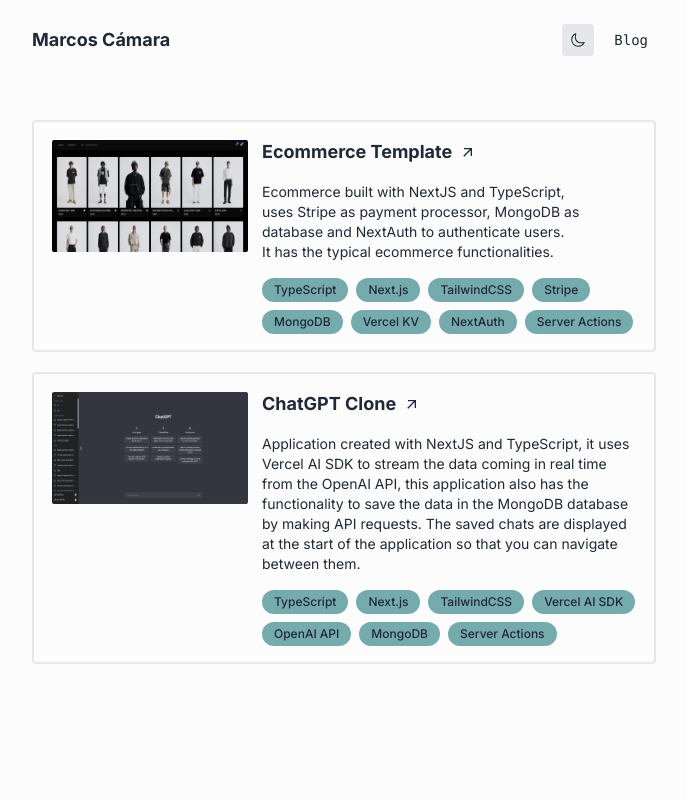
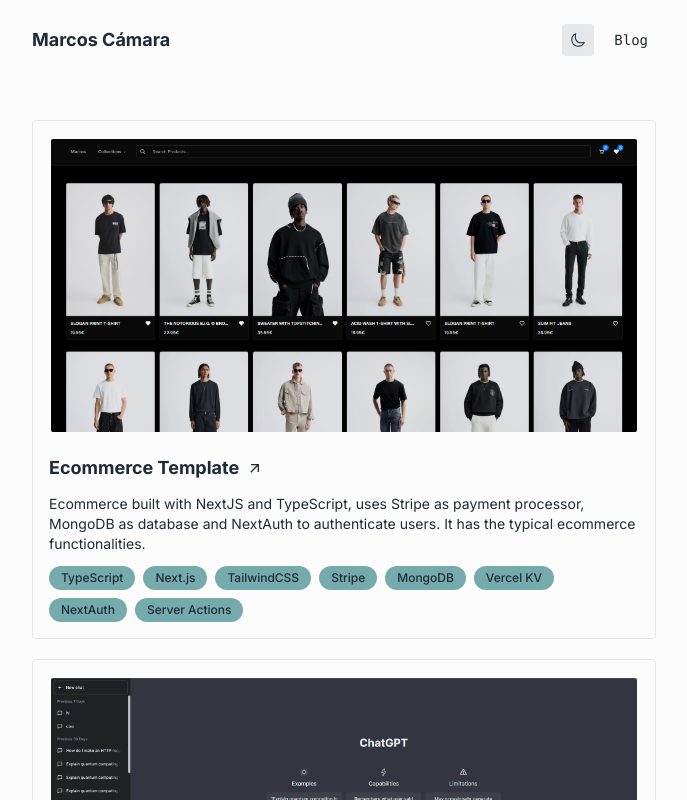
Before and after one commit to MarcosCamara01/portfolio-v3, a Next.js app: page / in a window 1280 px wide. Shown: the top 800 px of the page, without its empty margins (296-983 px from the left). Built offline with nearby package versions, Linux system fonts and the light colour scheme.

Commit message:
new style in projects card

```diff
--- a/src/components/portfolio/personal-projects.tsx
+++ b/src/components/portfolio/personal-projects.tsx
@@ -25,19 +25,21 @@ const PersonalProjects = () => {
                         href={project.link}
                         key={project.id}
                         target='_blank'
-                        className='transition-colors hover:bg-foreground border-2 border-foreground p-4 flex-col-reverse md:flex-row flex gap-3 rounded'
+                        className='transition-colors hover:bg-foreground border border-foreground p-4 flex-col flex gap-5 rounded'
                         onMouseEnter={() => setHoveredProject(project.id)}
                         onMouseLeave={() => setHoveredProject(null)}
                     >
                         <Image
                             src={project.image}
                             alt={`${project.title} Screenshot`}
-                            width={200}
-                            height={100}
-                            className='w-[200px] h-[116px] rounded border-2 border-background'
+                            width={600}
+                            height={300}
+                            className='w-full h-full rounded border-2 border-background'
+                            sizes="(max-width: 640px) 80vw,
+                            33vw"
                         />
 
-                        <div className='flex flex-col gap-4'>
+                        <div className='flex flex-col gap-3'>
                             <h1 className='font-bold text-lg flex items-center gap-2'>
                                 {project.title}
                                 <DiagonalArrowIcon
@@ -46,7 +48,7 @@ const PersonalProjects = () => {
                                         : ""}
                                 />
                             </h1>
-                            <p className='text-sm text-gray-800 dark:text-gray-300 text-balance'>
+                            <p className='text-sm text-gray-800 dark:text-gray-300'>
                                 {project.description}
                             </p>
                             <div className='flex items-center gap-2 flex-wrap'>
```
